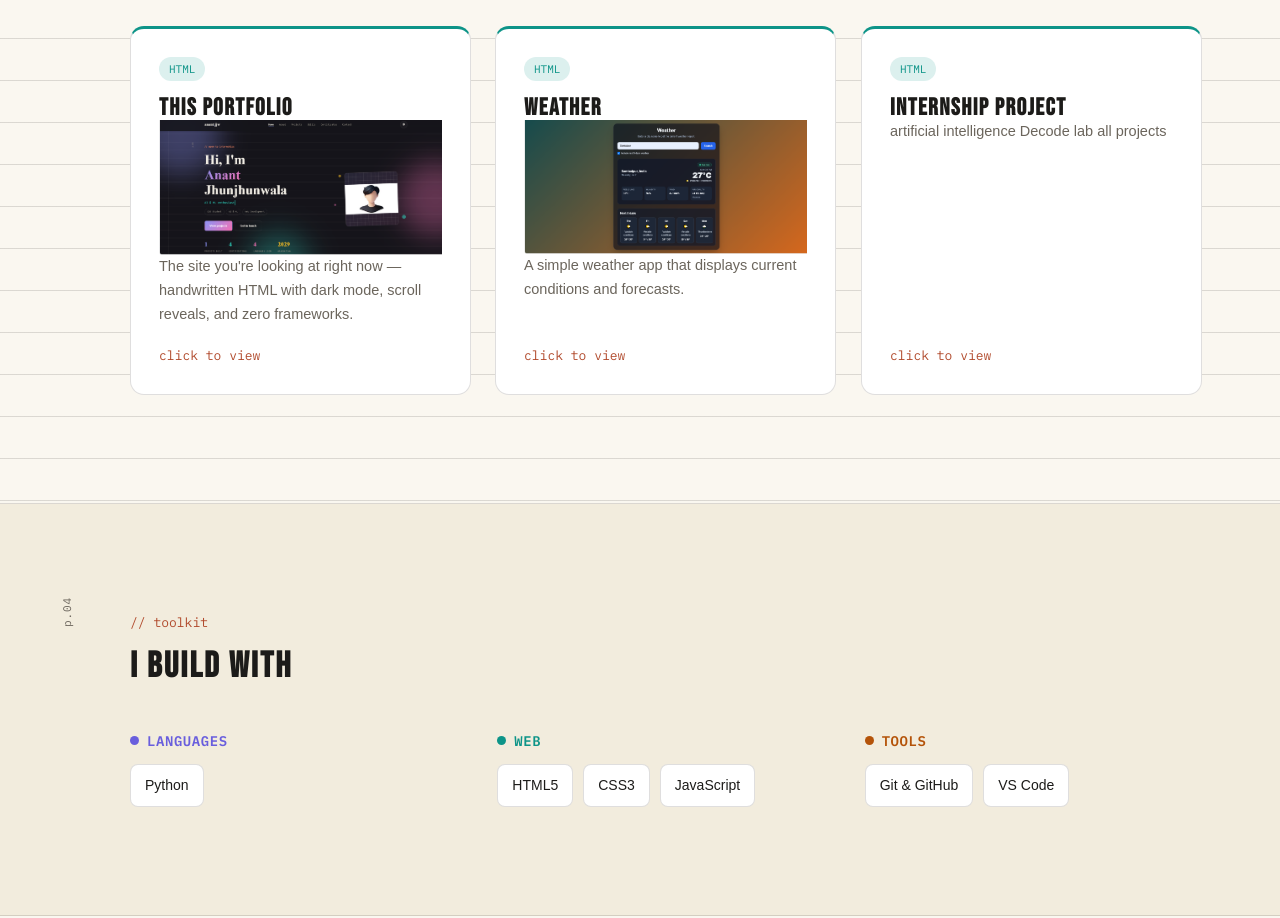
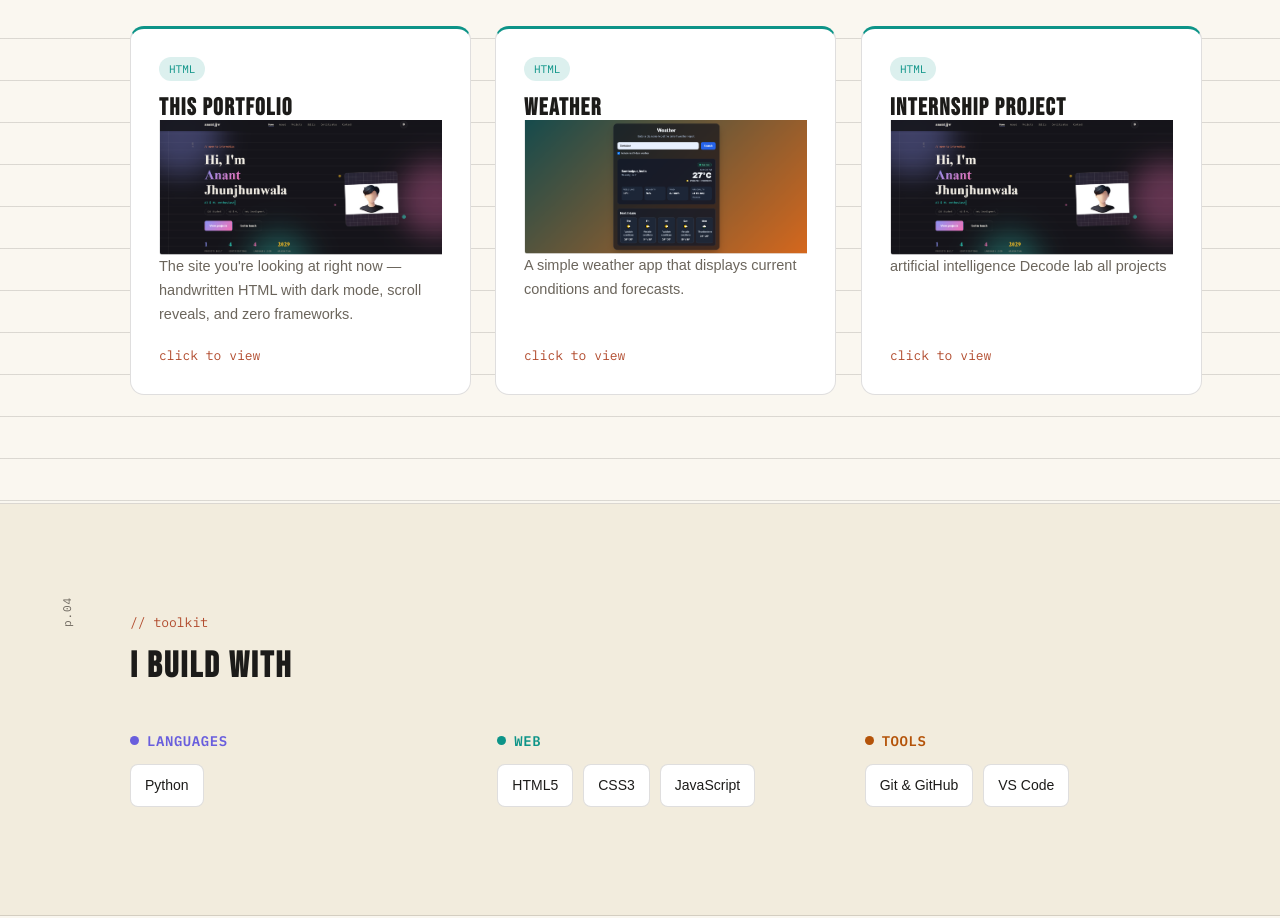
Before and after one commit to anant0987/portfolio, a plain HTML site: page index.html in a window 1280 px wide. Shown: the part 1600-2518 px from the top of the page. Drawn offline with Linux system fonts and the light colour scheme.

Commit message:
read file

```diff
--- a/index.html
+++ b/index.html
@@ -148,7 +148,7 @@
       <div class="card reveal tilt" data-category="web">
         <div class="card-tags"><span class="card-tag">HTML</span></div>
         <h2>INTERNSHIP PROJECT</h2>
-        <img src="image/placeholder.png" alt="" class="card-img">
+        <img src="image/preview.png" alt="Internship project screenshot" class="card-img">
         <p>artificial intelligence Decode lab all projects</p>
         <a href="internship.html" target="_blank" class="card-link">click to view</a>
       </div>
```
Also changed, not shown: 1 other file.
